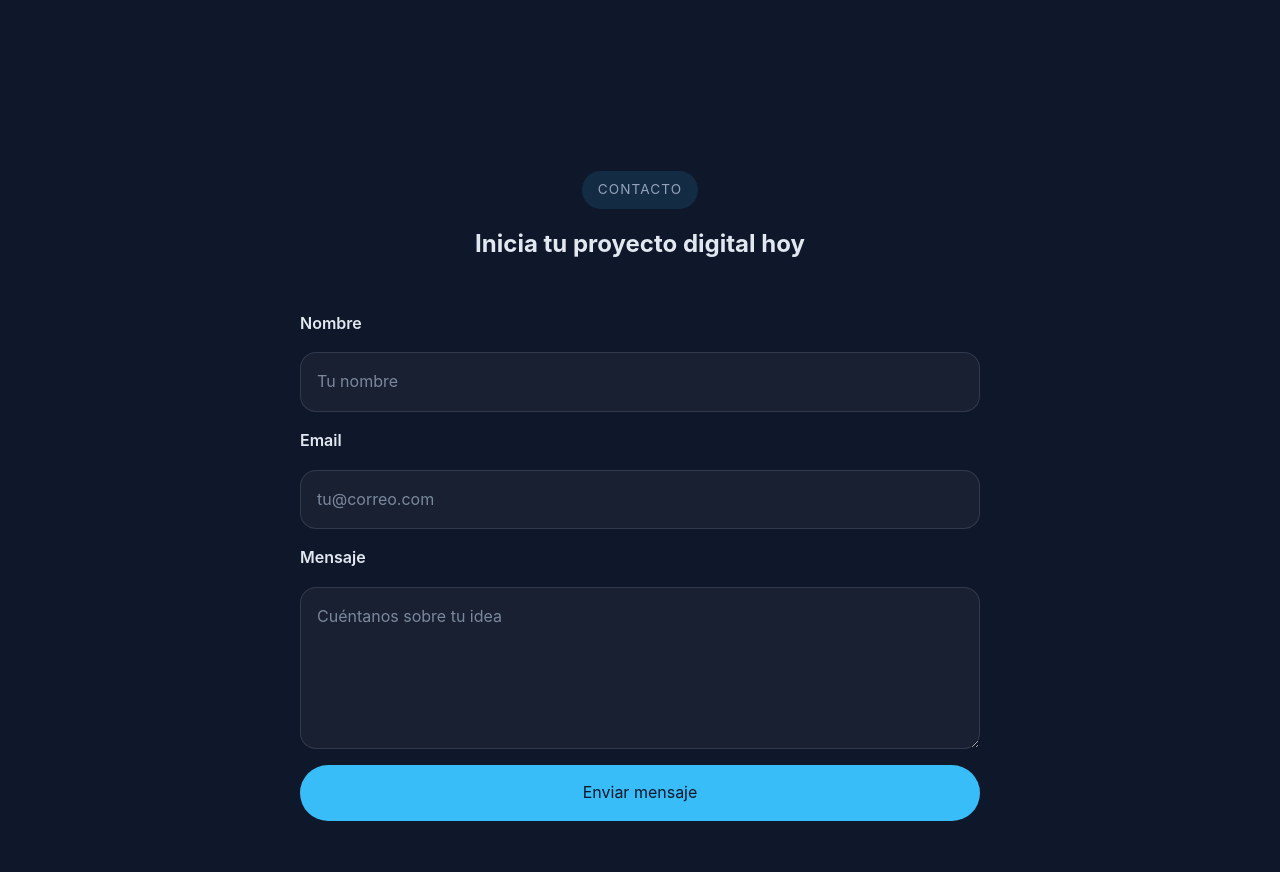
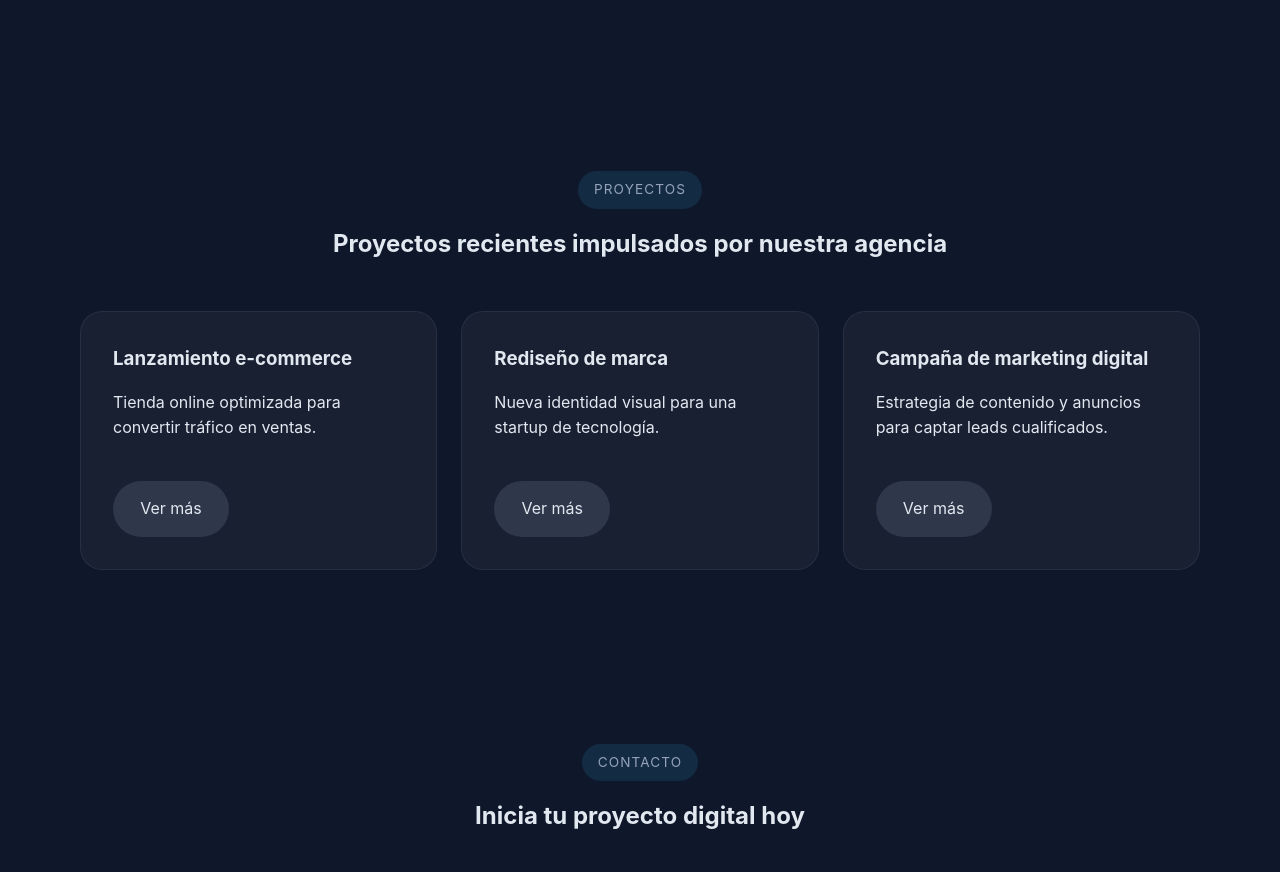
Before and after one commit to jcbz2010-prog/tlo-301-s3, a plain HTML site: page index.html in a window 1280 px wide. Shown: the part 1707-2579 px from the top of the page. Drawn offline with Linux system fonts and the light colour scheme.

Commit message:
seccion proyectos y script.js

```diff
--- a/index.html
+++ b/index.html
@@ -82,6 +82,18 @@
       </div>
     </section>
 
+    <section class="section projects" id="projects" aria-labelledby="projects-title">
+      <div class="container">
+        <div class="section-header">
+          <p class="section-label">Proyectos</p>
+          <h2 id="projects-title">Proyectos recientes impulsados por nuestra agencia</h2>
+        </div>
+        <div class="cards-grid" id="projectsGrid">
+          <!-- Los proyectos se cargan dinámicamente con JavaScript -->
+        </div>
+      </div>
+    </section>
+
     <section class="section contact" id="contact" aria-labelledby="contact-title">
       <div class="container">
         <div class="section-header">
--- a/script.js
+++ b/script.js
@@ -1,5 +1,56 @@
 const form = document.getElementById('contactForm');
 const status = document.getElementById('formStatus');
+const projectsGrid = document.getElementById('projectsGrid');
+
+const projects = [
+  {
+    title: 'Lanzamiento e-commerce',
+    summary: 'Tienda online optimizada para convertir tráfico en ventas.',
+    details: 'Incluye catálogo de productos, pasarela de pago y versión móvil perfectamente adaptada. Incrementamos la velocidad de carga en 45%.',
+  },
+  {
+    title: 'Rediseño de marca',
+    summary: 'Nueva identidad visual para una startup de tecnología.',
+    details: 'Se entregaron logotipos, paleta cromática y guías de uso que refuerzan la confianza y posicionan la marca en un mercado competitivo.',
+  },
+  {
+    title: 'Campaña de marketing digital',
+    summary: 'Estrategia de contenido y anuncios para captar leads cualificados.',
+    details: 'La campaña combinó anuncios en redes, email marketing y landing pages con una tasa de conversión superior al 18%.',
+  },
+];
+
+function renderProjects() {
+  if (!projectsGrid) return;
+
+  projects.forEach((project) => {
+    const card = document.createElement('article');
+    card.className = 'card';
+
+    const title = document.createElement('h3');
+    title.textContent = project.title;
+
+    const summary = document.createElement('p');
+    summary.textContent = project.summary;
+
+    const details = document.createElement('p');
+    details.className = 'project-detail';
+    details.textContent = project.details;
+
+    const toggleButton = document.createElement('button');
+    toggleButton.type = 'button';
+    toggleButton.className = 'button secondary project-toggle';
+    toggleButton.textContent = 'Ver más';
+
+    toggleButton.addEventListener('click', () => {
+      const isOpen = details.classList.toggle('active');
+      toggleButton.textContent = isOpen ? 'Ver menos' : 'Ver más';
+    });
+
+    card.append(title, summary, details, toggleButton);
+    projectsGrid.appendChild(card);
+  });
+}
 
 form.addEventListener('submit', function (event) {
   event.preventDefault();
@@ -18,3 +69,5 @@ form.addEventListener('submit', function (event) {
   status.style.color = '#86efac';
   form.reset();
 });
+
+renderProjects();
--- a/styles.css
+++ b/styles.css
@@ -260,6 +260,20 @@ h1 {
   color: var(--primary);
 }
 
+.project-detail {
+  margin-top: 1rem;
+  color: var(--text);
+  display: none;
+}
+
+.project-detail.active {
+  display: block;
+}
+
+.project-toggle {
+  margin-top: 1.5rem;
+}
+
 .contact-form {
   max-width: 680px;
   margin: 0 auto;
```
